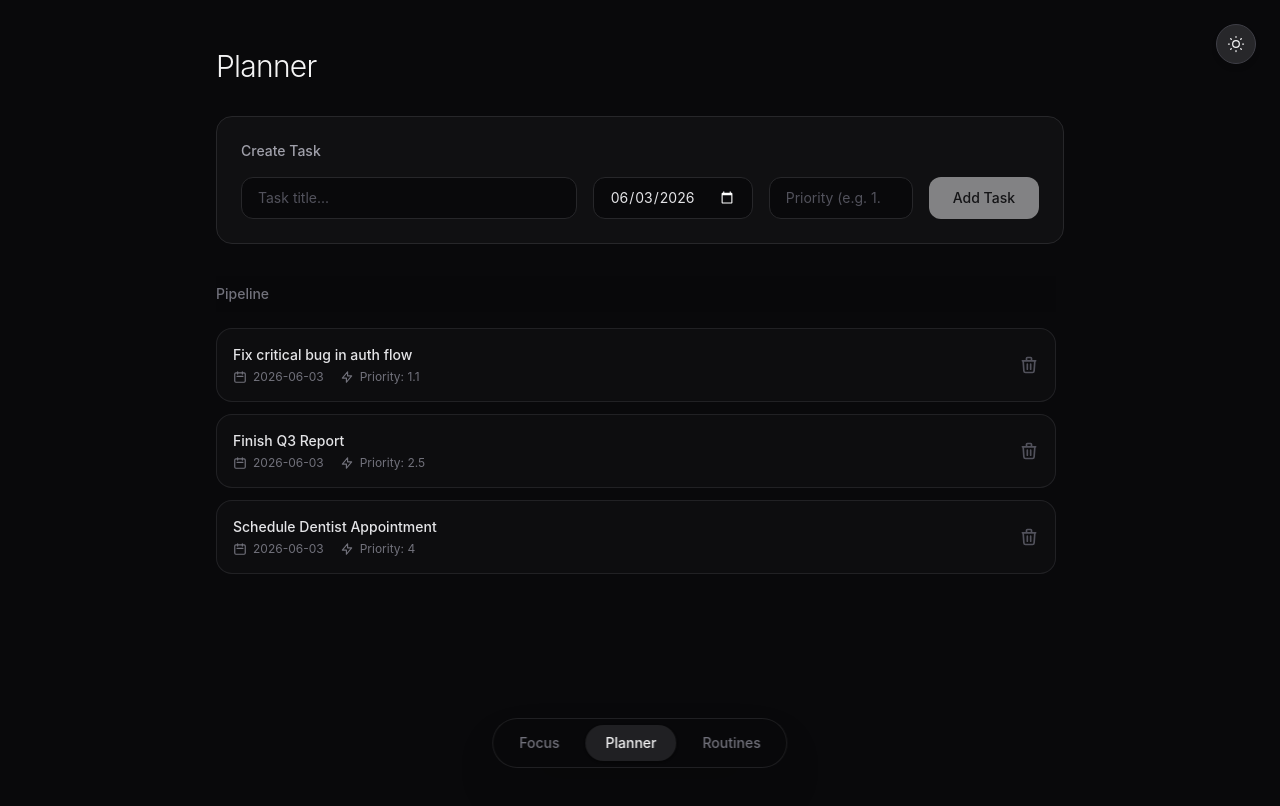
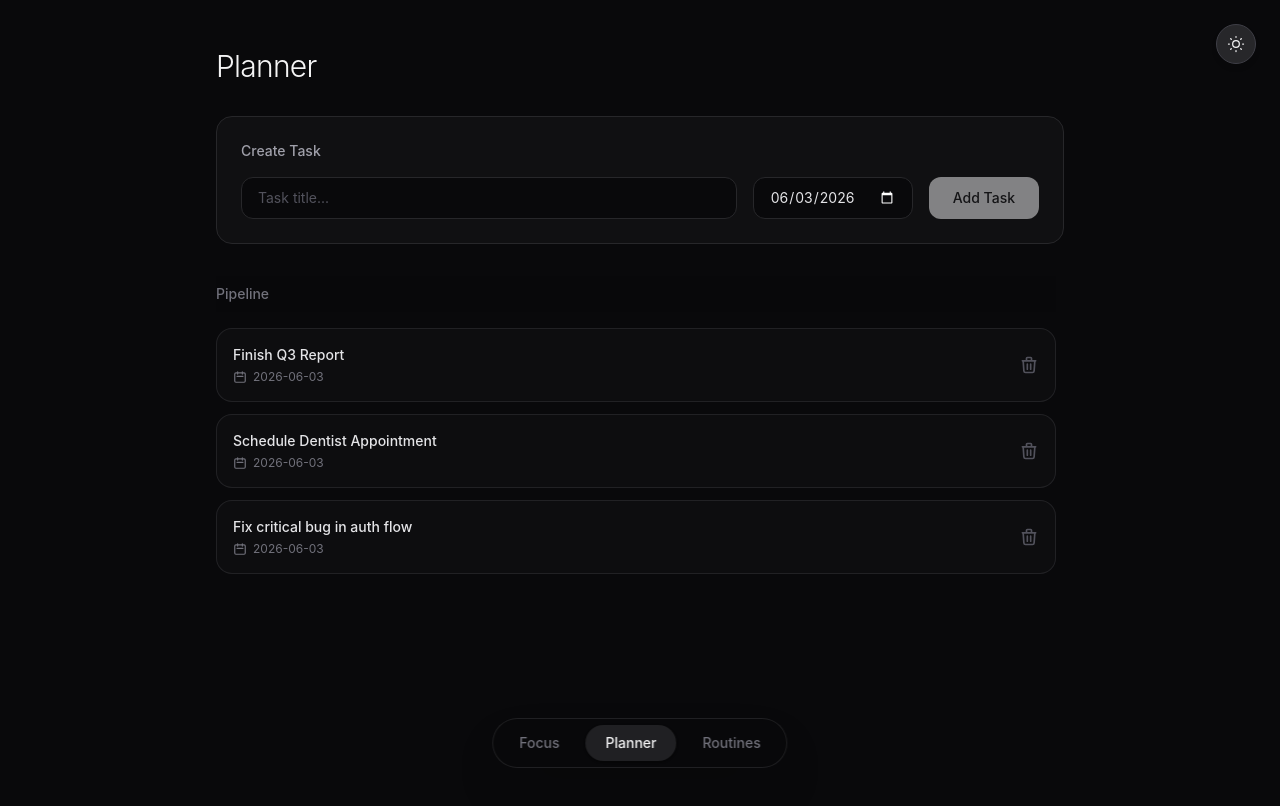
Before and after one commit to HossamBkr/FocusTaskManager, a React (Vite) app: page /#/planner in a window 1280 px wide. Built offline with nearby package versions, Linux system fonts and the light colour scheme.

Commit message:
Added drag-and-drop priority, 50-char limit, and 12-routine cap

```diff
--- a/src/context/TaskContext.jsx
+++ b/src/context/TaskContext.jsx
@@ -16,9 +16,9 @@ function getLocalDateString() {
 
 const mockInitialState = {
   dynamicTasks: [
-    { id: 'd1', title: 'Finish Q3 Report', priority: 2.5, date: '2026-06-02', status: 'pending' },
-    { id: 'd2', title: 'Schedule Dentist Appointment', priority: 4.0, date: getLocalDateString(), status: 'pending' },
-    { id: 'd3', title: 'Fix critical bug in auth flow', priority: 1.1, date: getLocalDateString(), status: 'pending' },
+    { id: 'd1', title: 'Finish Q3 Report', date: '2026-06-02', status: 'pending' },
+    { id: 'd2', title: 'Schedule Dentist Appointment', date: getLocalDateString(), status: 'pending' },
+    { id: 'd3', title: 'Fix critical bug in auth flow', date: getLocalDateString(), status: 'pending' },
   ],
   staticTasks: [
     { id: 's1', title: 'Morning Stretch', status: 'completed' },
@@ -48,23 +48,26 @@ export function TaskProvider({ children }) {
       newState.staticTasks = newState.staticTasks.map(t => ({ ...t, status: 'pending' }));
 
       // 2. Roll over dynamic tasks
-      newState.dynamicTasks = newState.dynamicTasks.map(t => {
+      const rolledOver = [];
+      const others = [];
+
+      newState.dynamicTasks.forEach(t => {
         if (t.status === 'pending' && t.date < todayStr) {
-          return { ...t, date: todayStr };
+          rolledOver.push({ ...t, date: todayStr });
+        } else {
+          others.push(t);
         }
-        return t;
       });
+
+      // Prepend rolled over tasks so they have highest priority
+      newState.dynamicTasks = [...rolledOver, ...others];
 
       // 3. Limit and Backlog logic
       const todaysPending = newState.dynamicTasks.filter(t => t.status === 'pending' && t.date === todayStr);
       if (todaysPending.length > 10) {
-        todaysPending.sort((a, b) => a.priority - b.priority);
-
         const toBacklogIds = new Set(todaysPending.slice(10).map(t => t.id));
-
         const toBacklogTasks = newState.dynamicTasks.filter(t => toBacklogIds.has(t.id));
         newState.backlog = [...newState.backlog, ...toBacklogTasks];
-
         newState.dynamicTasks = newState.dynamicTasks.filter(t => !toBacklogIds.has(t.id));
       }
 
@@ -114,6 +117,21 @@ export function TaskProvider({ children }) {
     }));
   };
 
+  const reorderDynamicTasks = (activeId, overId) => {
+    setState(prev => {
+      const oldIndex = prev.dynamicTasks.findIndex(t => t.id === activeId);
+      const newIndex = prev.dynamicTasks.findIndex(t => t.id === overId);
+
+      if (oldIndex !== -1 && newIndex !== -1) {
+        const newTasks = [...prev.dynamicTasks];
+        const [movedItem] = newTasks.splice(oldIndex, 1);
+        newTasks.splice(newIndex, 0, movedItem);
+        return { ...prev, dynamicTasks: newTasks };
+      }
+      return prev;
+    });
+  };
+
   const addStaticTask = (title) => {
     setState(prev => ({
       ...prev,
@@ -152,8 +170,7 @@ export function TaskProvider({ children }) {
     const todaysPending = state.dynamicTasks.filter(t => t.status === 'pending' && t.date === todayStr);
     if (todaysPending.length === 0) return null;
 
-    // Lowest float = highest priority
-    todaysPending.sort((a, b) => a.priority - b.priority);
+    // Implicit priority: The first item in the array is the highest priority
     return todaysPending[0];
   };
 
@@ -168,6 +185,7 @@ export function TaskProvider({ children }) {
       completeStaticTask,
       addDynamicTask,
       deleteDynamicTask,
+      reorderDynamicTasks,
       addStaticTask,
       deleteStaticTask,
       reorderStaticTasks,
--- a/src/views/Planner.jsx
+++ b/src/views/Planner.jsx
@@ -1,32 +1,99 @@
 import React, { useState } from 'react';
 import { useTasks } from '../context/TaskContext';
+import { DndContext, closestCenter, KeyboardSensor, PointerSensor, useSensor, useSensors } from '@dnd-kit/core';
+import { SortableContext, sortableKeyboardCoordinates, verticalListSortingStrategy } from '@dnd-kit/sortable';
+import { useSortable } from '@dnd-kit/sortable';
+import { CSS } from '@dnd-kit/utilities';
+
+function SortableDynamicItem({ task, onDelete }) {
+  const {
+    attributes,
+    listeners,
+    setNodeRef,
+    transform,
+    transition,
+    isDragging
+  } = useSortable({ id: task.id });
+
+  const style = {
+    transform: CSS.Transform.toString(transform),
+    transition,
+    opacity: isDragging ? 0.5 : 1,
+    zIndex: isDragging ? 10 : 1,
+  };
+
+  return (
+    <div
+      ref={setNodeRef}
+      style={style}
+      {...attributes}
+      {...listeners}
+      className="flex flex-col sm:flex-row sm:items-center justify-between p-4 bg-white/50 dark:bg-zinc-900/30 border border-zinc-200 dark:border-zinc-800/80 rounded-2xl group hover:border-zinc-300 dark:hover:border-zinc-700 transition-colors gap-4 cursor-grab active:cursor-grabbing"
+    >
+      <div className="flex-1">
+        <h3 className="text-zinc-900 dark:text-zinc-200 font-medium text-sm mb-1">{task.title}</h3>
+        <div className="flex items-center gap-4 text-xs text-zinc-500">
+          <span className="flex items-center gap-1.5">
+            <svg className="w-3.5 h-3.5" fill="none" viewBox="0 0 24 24" stroke="currentColor">
+              <path strokeLinecap="round" strokeLinejoin="round" strokeWidth="2" d="M8 7V3m8 4V3m-9 8h10M5 21h14a2 2 0 002-2V7a2 2 0 00-2-2H5a2 2 0 00-2 2v12a2 2 0 002 2z" />
+            </svg>
+            {task.date}
+          </span>
+        </div>
+      </div>
+      <button
+        onPointerDown={(e) => e.stopPropagation()}
+        onClick={() => onDelete(task.id)}
+        className="text-zinc-400 dark:text-zinc-600 hover:text-red-500 dark:hover:text-red-400 transition-colors p-2 sm:-mr-2 self-start sm:self-center cursor-pointer"
+        aria-label="Delete task"
+      >
+        <svg className="w-5 h-5" fill="none" stroke="currentColor" viewBox="0 0 24 24">
+          <path strokeLinecap="round" strokeLinejoin="round" strokeWidth="2" d="M19 7l-.867 12.142A2 2 0 0116.138 21H7.862a2 2 0 01-1.995-1.858L5 7m5 4v6m4-6v6m1-10V4a1 1 0 00-1-1h-4a1 1 0 00-1 1v3M4 7h16" />
+        </svg>
+      </button>
+    </div>
+  );
+}
 
 export default function Planner() {
-  const { state, addDynamicTask, deleteDynamicTask } = useTasks();
+  const { state, addDynamicTask, deleteDynamicTask, reorderDynamicTasks } = useTasks();
   const [title, setTitle] = useState('');
   const [date, setDate] = useState(() => {
     const d = new Date();
     return new Date(d.getTime() - (d.getTimezoneOffset() * 60000)).toISOString().split('T')[0];
   });
-  const [priority, setPriority] = useState('');
 
   const pendingTasks = state.dynamicTasks
     .filter(t => t.status === 'pending')
     .sort((a, b) => {
+      // Sort ONLY by Date ascending
+      // If dates match, do NOT sort. We rely on the natural array index for priority order.
       if (a.date !== b.date) return a.date.localeCompare(b.date);
-      return a.priority - b.priority;
+      return 0;
     });
+
+  const sensors = useSensors(
+    useSensor(PointerSensor, { activationConstraint: { distance: 5 } }),
+    useSensor(KeyboardSensor, {
+      coordinateGetter: sortableKeyboardCoordinates,
+    })
+  );
+
+  const handleDragEnd = (event) => {
+    const { active, over } = event;
+    if (active.id !== over.id) {
+      reorderDynamicTasks(active.id, over.id);
+    }
+  };
 
   const handleAdd = (e) => {
     e.preventDefault();
-    if (title.trim() && date && priority) {
+    if (title.trim() && date) {
       addDynamicTask({
         title: title.trim(),
-        date,
-        priority: parseFloat(priority)
+        date
       });
       setTitle('');
-      setPriority('');
     }
   };
 
@@ -42,6 +109,7 @@ export default function Planner() {
             value={title}
             onChange={(e) => setTitle(e.target.value)}
             placeholder="Task title..."
+            maxLength={50}
             className="flex-1 bg-zinc-50 dark:bg-zinc-950 border border-zinc-200 dark:border-zinc-800 rounded-xl px-4 py-2.5 text-sm text-zinc-900 dark:text-zinc-200 placeholder-zinc-500 dark:placeholder-zinc-600 focus:outline-none focus:border-zinc-400 dark:focus:border-zinc-600 transition-colors"
             required
           />
@@ -52,18 +120,9 @@ export default function Planner() {
             className="w-full md:w-40 bg-zinc-50 dark:bg-zinc-950 border border-zinc-200 dark:border-zinc-800 rounded-xl px-4 py-2.5 text-sm text-zinc-900 dark:text-zinc-200 focus:outline-none focus:border-zinc-400 dark:focus:border-zinc-600 transition-colors dark:[color-scheme:dark]"
             required
           />
-          <input
-            type="number"
-            step="0.1"
-            value={priority}
-            onChange={(e) => setPriority(e.target.value)}
-            placeholder="Priority (e.g. 1.5)"
-            className="w-full md:w-36 bg-zinc-50 dark:bg-zinc-950 border border-zinc-200 dark:border-zinc-800 rounded-xl px-4 py-2.5 text-sm text-zinc-900 dark:text-zinc-200 placeholder-zinc-500 dark:placeholder-zinc-600 focus:outline-none focus:border-zinc-400 dark:focus:border-zinc-600 transition-colors"
-            required
-          />
           <button
             type="submit"
-            disabled={!title.trim() || !date || !priority}
+            disabled={!title.trim() || !date}
             className="bg-zinc-900 text-white dark:bg-zinc-100 dark:text-zinc-900 px-6 py-2.5 rounded-xl text-sm font-medium transition-colors whitespace-nowrap disabled:opacity-50 disabled:cursor-not-allowed cursor-pointer"
           >
             Add Task
@@ -77,36 +136,24 @@ export default function Planner() {
           {pendingTasks.length === 0 ? (
             <p className="text-zinc-500 dark:text-zinc-600 text-sm py-4">No tasks in the pipeline.</p>
           ) : (
-            pendingTasks.map(task => (
-              <div key={task.id} className="flex flex-col sm:flex-row sm:items-center justify-between p-4 bg-white/50 dark:bg-zinc-900/30 border border-zinc-200 dark:border-zinc-800/80 rounded-2xl group hover:border-zinc-300 dark:hover:border-zinc-700 transition-colors gap-4">
-                <div className="flex-1">
-                  <h3 className="text-zinc-900 dark:text-zinc-200 font-medium text-sm mb-1">{task.title}</h3>
-                  <div className="flex items-center gap-4 text-xs text-zinc-500">
-                    <span className="flex items-center gap-1.5">
-                      <svg className="w-3.5 h-3.5" fill="none" viewBox="0 0 24 24" stroke="currentColor">
-                        <path strokeLinecap="round" strokeLinejoin="round" strokeWidth="2" d="M8 7V3m8 4V3m-9 8h10M5 21h14a2 2 0 002-2V7a2 2 0 00-2-2H5a2 2 0 00-2 2v12a2 2 0 002 2z" />
-                      </svg>
-                      {task.date}
-                    </span>
-                    <span className="flex items-center gap-1.5">
-                      <svg className="w-3.5 h-3.5" fill="none" viewBox="0 0 24 24" stroke="currentColor">
-                        <path strokeLinecap="round" strokeLinejoin="round" strokeWidth="2" d="M13 10V3L4 14h7v7l9-11h-7z" />
-                      </svg>
-                      Priority: {task.priority}
-                    </span>
-                  </div>
-                </div>
-                <button
-                  onClick={() => deleteDynamicTask(task.id)}
-                  className="text-zinc-400 dark:text-zinc-600 hover:text-red-500 dark:hover:text-red-400 transition-colors p-2 sm:-mr-2 self-start sm:self-center cursor-pointer"
-                  aria-label="Delete task"
-                >
-                  <svg className="w-5 h-5" fill="none" stroke="currentColor" viewBox="0 0 24 24">
-                    <path strokeLinecap="round" strokeLinejoin="round" strokeWidth="2" d="M19 7l-.867 12.142A2 2 0 0116.138 21H7.862a2 2 0 01-1.995-1.858L5 7m5 4v6m4-6v6m1-10V4a1 1 0 00-1-1h-4a1 1 0 00-1 1v3M4 7h16" />
-                  </svg>
-                </button>
-              </div>
-            ))
+            <DndContext
+              sensors={sensors}
+              collisionDetection={closestCenter}
+              onDragEnd={handleDragEnd}
+            >
+              <SortableContext
+                items={pendingTasks.map(t => t.id)}
+                strategy={verticalListSortingStrategy}
+              >
+                {pendingTasks.map(task => (
+                  <SortableDynamicItem
+                    key={task.id}
+                    task={task}
+                    onDelete={deleteDynamicTask}
+                  />
+                ))}
+              </SortableContext>
+            </DndContext>
           )}
         </div>
       </div>
--- a/vite.config.js
+++ b/vite.config.js
@@ -8,4 +8,5 @@ export default defineConfig({
     tailwindcss(),
     react(),
   ],
+  base: "/FocusTaskManager/"
 })
```
Also changed, not shown: src/views/RoutinesManager.jsx (+8 -4 lines).
